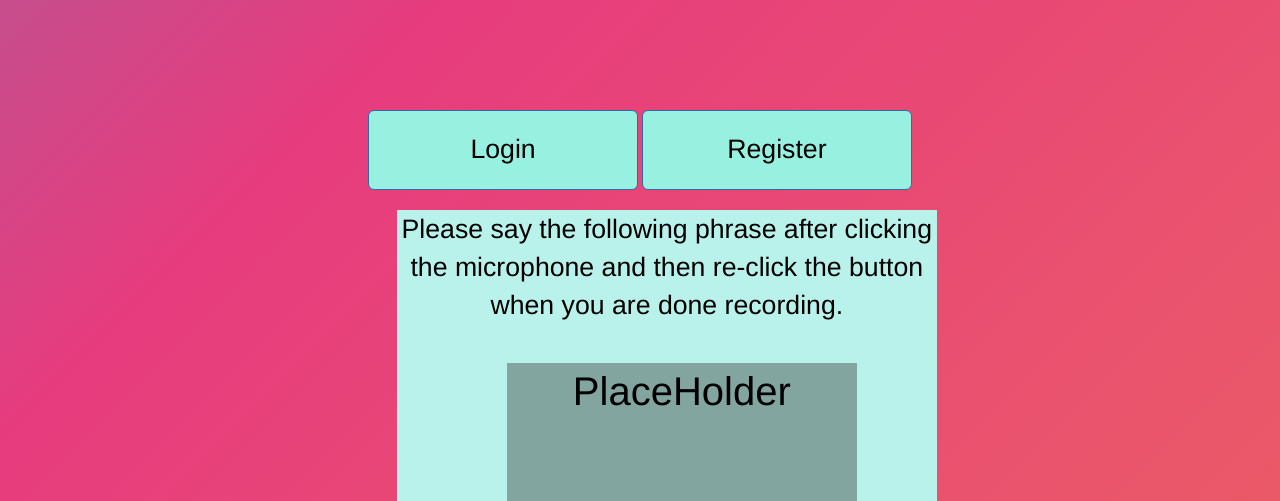
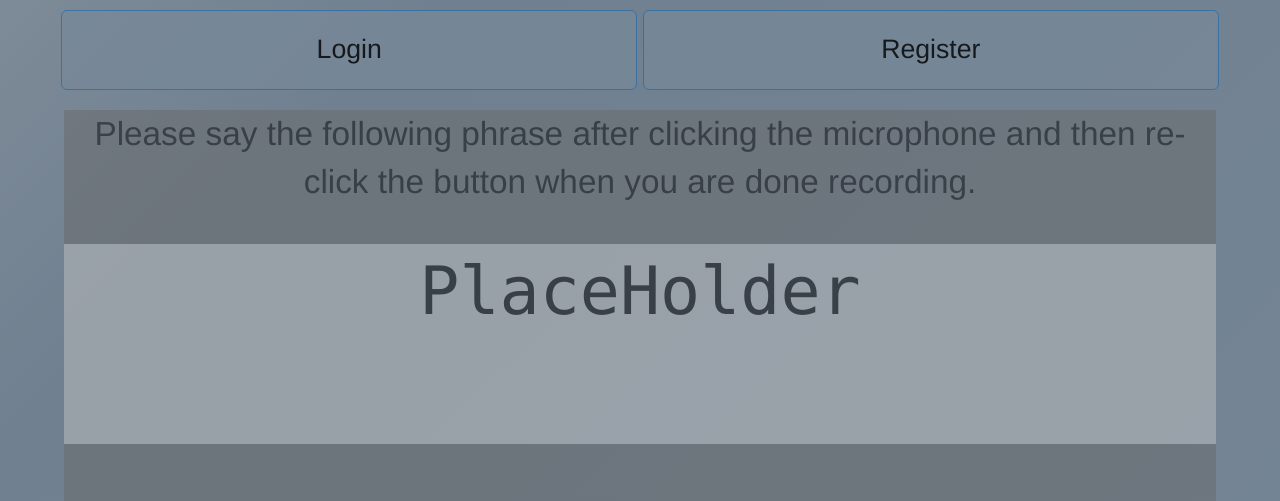
Before and after one commit to rbrigden/you-only-listen-once, a Django app: template app/login/templates/login/home.html in a window 1280 px wide. Shown: the top 501 px of the page. Run offline with Django 3.2, Linux system fonts and the light colour scheme; the template is opened without the code that fills it, so the values that code supplies are empty; parts of the project's set-up code (start-up, migrations or seed data) failed here and were passed over; some libraries are stand-ins or nearby versions.

Commit message:
front end changes

```diff
--- a/app/login/static/login/style.css
+++ b/app/login/static/login/style.css
@@ -1,11 +1,12 @@
 #loginbut{
-    width: 270px;
+    width: 45%;
+    margin-top: 10px;
     height: 40px;
-    margin-top: 110px;
-    background-color: #98F0E1;
+    background-color: #778899;
     font-size: 20pt;
     color: black;
     height: 80px;
+    opacity: 0.8;
 }
 
 
@@ -13,7 +14,11 @@
 	background-color: #A4A4A4;
 }
 
-
+#welcome{
+    text-align: center;
+    font-family: "Lucida Console";
+    font-size: 90pt;
+}
 
 #nameInfo{
     height: 80px;
@@ -24,86 +29,111 @@
 }
 
 #signupbut{
-    width: 270px;
+    width: 45%;
     height: 40px;
-    margin-top: 110px;
-    background-color: #98F0E1;
+    margin-top: 10px;
+    background-color: #778899;
     font-size: 20pt;
     color: black;
     height: 80px;
+    opacity: 0.8;
 }
 
 #signupbut:hover{
 	background-color: #A4A4A4;
 }
 
+#logoutBut{
+    width: 75%;
+    height: 40px;
+    margin-left: 12%;
+    margin-top: -15%;
+    background-color: #778899;
+    font-size: 20pt;
+    color: black;
+    height: 80px;
+    opacity: 0.8;
+}
+
+#signupbut:hover{
+    background-color: #A4A4A4;
+}
+
 #nameInp{
-    margin-left: 450px;
     height: 50px;
-    width: 545px;
+    width: 90%;
+    margin-left: 5%;
+    position: absolute;
     background-color: #ABA4A2;
-    font-family: Arial;
+    font-family: "Georgia";
     color: black;
+    font-size: 20pt;
+    text-align: center;
+    opacity: 0.6;
 }
 
 #buttabs{
     color: black;
     text-align: center;
-    margin-left: 0%
+    margin-left: 0%;
     font-size: 15pt;
 }
 
 #info{
-	background-color: #B9F2EB;
+	background-color: #696969;
 	color: black;
-	width: 540px;
+	width: 90%;
+    margin-left: 5%;
+    position: absolute;
 	height: 750px;
 	text-align: center;
-	margin-left: 31%;
 	font-size: 15pt;
     border-width: 2pt;
     border-color: black;
+    opacity: 0.5;
 
 }
 
 #infoReg{
-    background-color: #D1F7F2;
+    background-color: #696969;
     color: white;
-    width: 540px;
+    width: 90%;
     height: 900px;
     text-align: center;
-    margin-left: 450px;
+    margin-left: 5%;
     font-size: 15pt;
+    opacity: 0.5;
 
 }
 
 #instr{
     color: black;
-    font-size: 20pt;
+    opacity: 1;
+    font-size: 25pt;
 }
 
 #randphrase{
-	background-color: #83A5A0;
-	width: 350px;
+	background-color: #C0C0C0;
+	width: 100%;
 	height: 200px;
-	font-size: 30pt;
+	font-size: 50pt;
 	text-align: center;
-	margin-left: 110px;
 	color: black;
 	border-color: black;
 	border-width: 5pt;
+    font-family: "Lucida Console"
 }
 
 #randphraseReg{
-    background-color: #83A5A0;
-    width: 400px;
-    height: 400px;
-    font-size: 13pt;
+    background-color: #C0C0C0;
+    width: 100%;
+    height: 500px;
+    font-size: 30pt;
     text-align: center;
-    margin-left: 15%;
     color: black;
     border-color: black;
     border-width: 5pt;
+    font-family: "Lucida Console"
 }
 
 #recordings{
@@ -111,9 +141,11 @@
 }
 
 #startrec{
-    width: 250px;
-    height: 250px;
-    margin-top: -90px;
+    width: 260px;
+    height: 270px;
+    margin-top: -230px;
+    margin-left: -120px;
+    position: absolute;
     background: url(http://icons.iconarchive.com/icons/blackvariant/button-ui-requests-15/256/Microphone-icon.png) no-repeat;
     cursor: pointer;
     border:none;
@@ -122,8 +154,10 @@
 }
 
 #startrec1{
-    width: 250px;
-    height: 250px;
+    width: 260px;
+    height: 270px;
+    position: absolute;
+    margin-left: -120px;
     margin-top: 50px;
     background: url(http://icons.iconarchive.com/icons/blackvariant/button-ui-requests-15/256/Microphone-icon.png) no-repeat;
     cursor: pointer;
@@ -159,12 +193,18 @@
     margin-top: 20%;
 }
 
+#welcomebod{
+    color: black;
+    margin-top: 20%;
+}
+
+
 
 body {
     width: 100wh;
     height: 90vh;
     color: #fff;
-    background: linear-gradient(-45deg, #EE7752, #E73C7E, #23A6D5, #23D5AB);
+    background: linear-gradient(-45deg, #778899, #708090, #C0C0C0, #DCDCDC);
     background-size: 400% 400%;
     -webkit-animation: Gradient 15s ease infinite;
     -moz-animation: Gradient 15s ease infinite;
```
